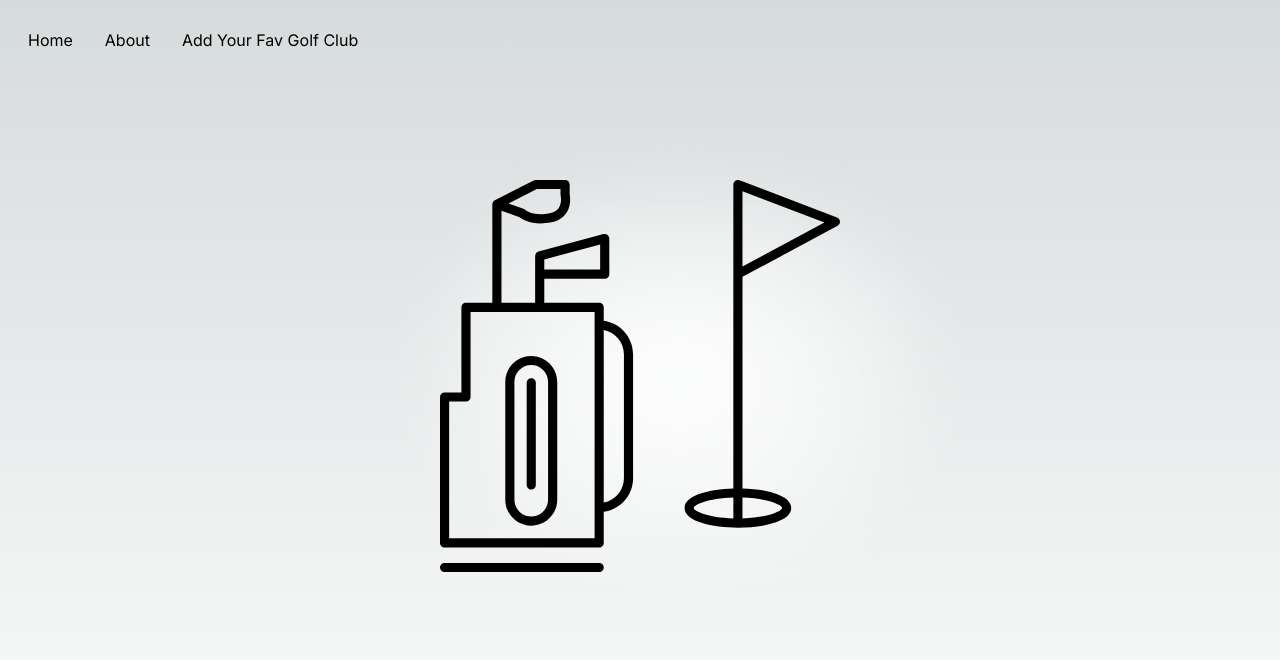
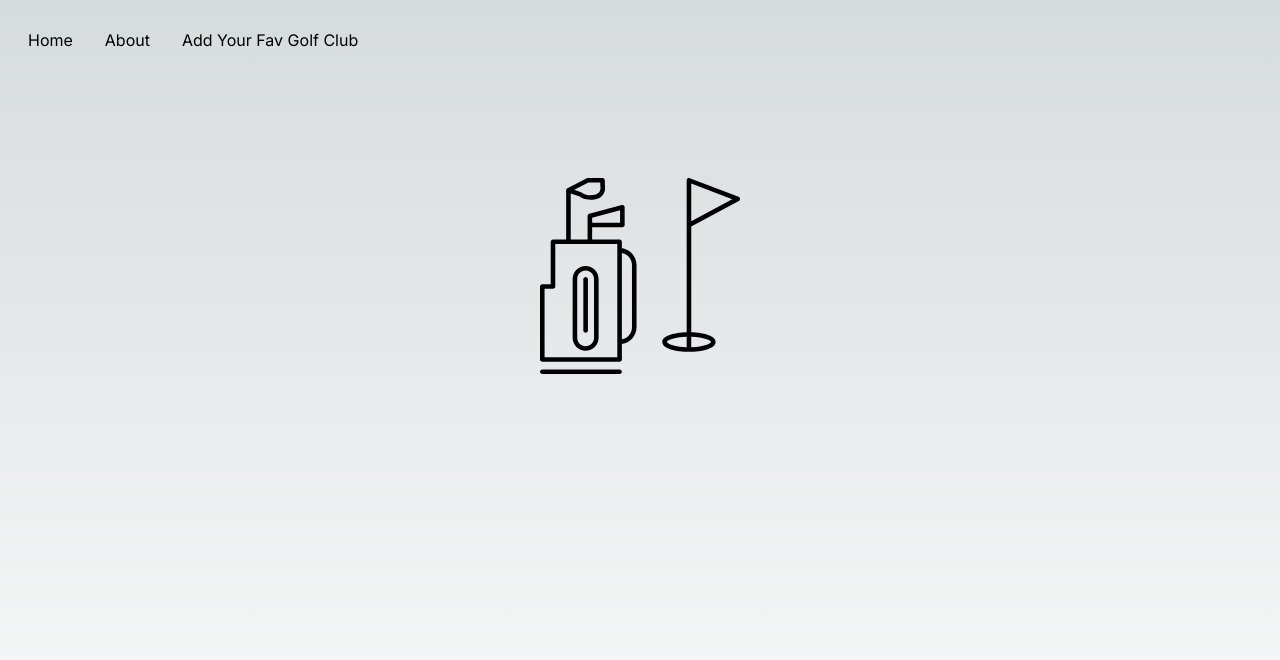
Before and after one commit to GraemeG97/GolfClub-Project, a Next.js app: page / in a window 1280 px wide. Shown: the top 660 px of the page. Built offline with nearby package versions, Linux system fonts and the light colour scheme.

Commit message:
changed logo size

```diff
--- a/src/app/page.js
+++ b/src/app/page.js
@@ -4,12 +4,11 @@ export default function Home() {
   return (
     <main className="flex min-h-screen flex-col items-center justify-between p-24">
       <div className="relative flex place-items-center">
-        <div className="absolute h-[300px] w-full sm:w-[480px] -translate-x-1/6 rounded-full bg-gradient-radial from-white to-transparent blur-2xl content-[''] dark:bg-gradient-to-br dark:from-transparent dark:to-yellow-700 dark:opacity-10 lg:h-[360px] z-[-1]"></div>
         <Image
           className="relative dark:drop-shadow-[0_0_0.3rem_#ffffff90]"
           src="/golfclub4project.svg"
           alt="Golf Club Logo"
-          width={400}
+          width={200}
           height={10}
           priority
         />
```
